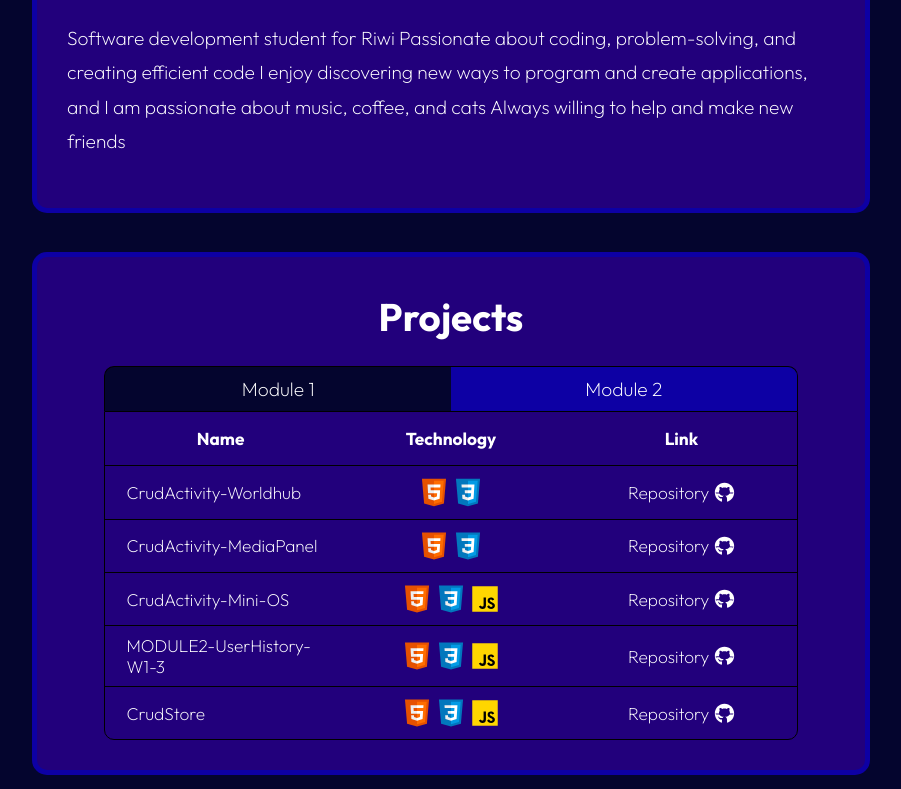
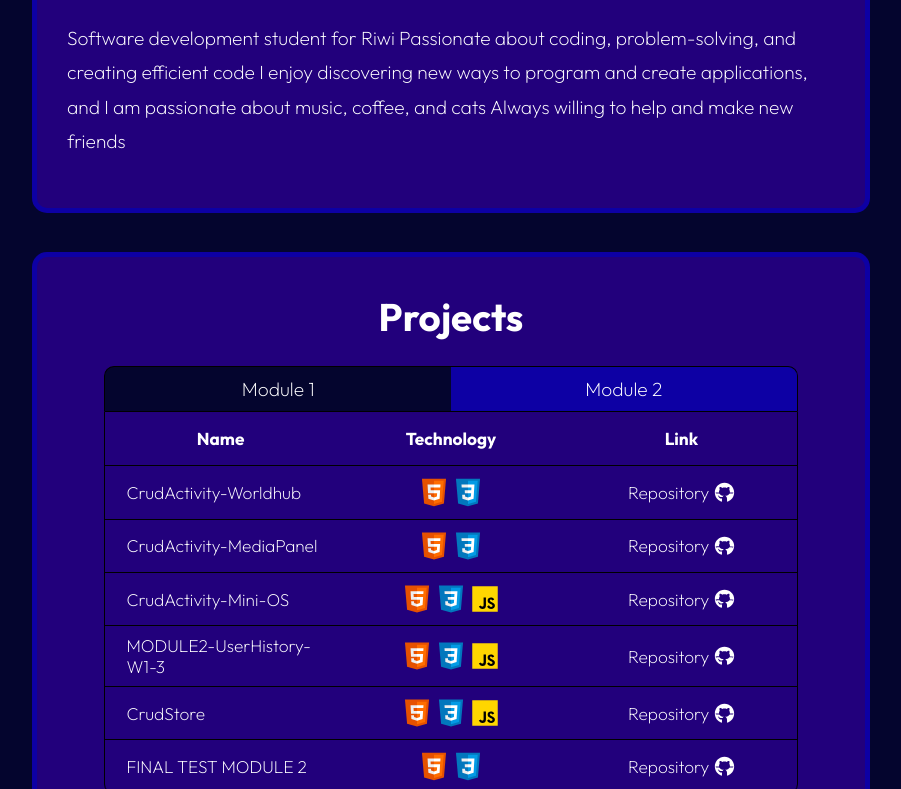
Before and after one commit to Choklitos21/portafolio, a plain HTML site: page index.html in a window 1280 px wide. Both pictures are taken after a click on the element "Module 2". Shown: the part 468-1257 px from the top of the page, without its empty margins (189-1090 px from the left). Drawn offline with Linux system fonts and the light colour scheme.

Commit message:
added final test module 2 repository

```diff
--- a/index.html
+++ b/index.html
@@ -230,6 +230,20 @@
                         </a>
                     </td>
                 </tr>
+                <tr>
+                    <td>FINAL TEST MODULE 2</td>
+                    <td>
+                        <img src="media/icons/html.svg" alt="HTML">
+                        <img src="media/icons/css.svg" alt="CSS">
+                    </td>
+                    <td>
+                        <a href="https://github.com/Choklitos21/FINAL-TEST-MODULE-2"
+                           target="_blank">
+                            Repository
+                            <img src="media/icons/github.svg" alt="Github">
+                        </a>
+                    </td>
+                </tr>
 
             </table>
         </div>
```
